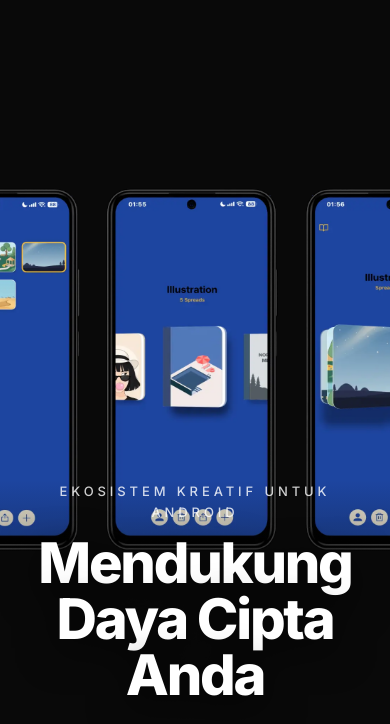
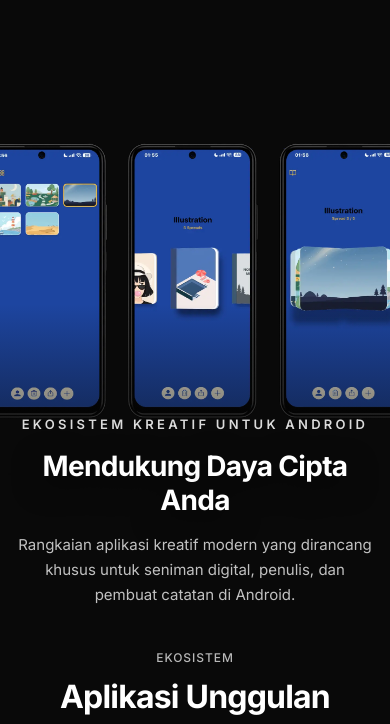
Before and after one commit to standalone-studio/standalone-studio.github.io, a plain HTML site: page index.html in a window 390 px wide. Shown: the part 72-796 px from the top of the page. Drawn offline with nearby package versions, Linux system fonts and the light colour scheme.

Commit message:
new update 17

```diff
--- a/css/styles.css
+++ b/css/styles.css
@@ -592,8 +592,9 @@ input {
   right: 50%;
   margin-left: -50vw;
   margin-right: -50vw;
-  height: 100vh;
-  min-height: 800px;
+  height: 85vh;
+  min-height: 620px;
+  max-height: 820px;
   background-image: url('../assets/images/header.webp');
   background-size: cover;
   background-position: center bottom;
@@ -614,8 +615,8 @@ input {
   background: linear-gradient(
     to bottom,
     rgba(9, 9, 9, 0) 0%,
-    rgba(9, 9, 9, 0) 60%,
-    rgba(9, 9, 9, 0.9) 90%,
+    rgba(9, 9, 9, 0) 50%,
+    rgba(9, 9, 9, 0.85) 85%,
     rgba(9, 9, 9, 1) 100%
   );
   z-index: 1;
@@ -625,52 +626,61 @@ input {
   position: relative;
   z-index: 2;
   text-align: center;
-  max-width: 1000px;
-  padding: 0 24px 30px; /* Even closer to the bottom to clear the phones */
+  max-width: 820px;
+  margin: 0 auto;
+  padding: 0 24px 42px;
 }
 
 .hero-header-content .label {
   color: #FFFFFF;
-  opacity: 0.8;
-  margin-bottom: 12px;
+  opacity: 0.85;
+  margin-bottom: 14px;
   display: block;
   font-size: 0.8125rem;
-  letter-spacing: 0.3em;
-  font-weight: 500;
+  letter-spacing: 0.25em;
+  font-weight: 600;
   text-transform: uppercase;
 }
 
 .hero-header-content .heading-xl {
   margin-bottom: 16px;
-  font-size: clamp(3.5rem, 8vw, 5.5rem);
-  line-height: 1;
-  letter-spacing: -0.04em;
-  font-weight: 800;
-  white-space: nowrap;
-  text-shadow: 0 10px 40px rgba(0, 0, 0, 0.8); /* Stronger shadow for legibility */
+  font-size: clamp(2.25rem, 4.5vw, 3.375rem);
+  line-height: 1.18;
+  letter-spacing: -0.025em;
+  font-weight: 700;
+  white-space: normal;
+  text-shadow: 0 8px 30px rgba(0, 0, 0, 0.7);
 }
 
 .hero-header-content .body-lg {
-  max-width: 700px;
+  max-width: 620px;
   margin: 0 auto;
-  color: rgba(255, 255, 255, 0.7);
-  font-size: 1.125rem;
-  line-height: 1.5;
+  color: rgba(255, 255, 255, 0.75);
+  font-size: 1.0625rem;
+  line-height: 1.65;
   font-weight: 400;
 }
 
 @media (max-width: 1024px) {
   .hero-header-content .heading-xl {
-    white-space: normal; /* Allow wrap on smaller screens to avoid overflow */
+    font-size: clamp(2rem, 5vw, 2.75rem);
   }
 }
 
 @media (max-width: 768px) {
   .hero-header {
-    height: 70vh;
+    height: 72vh;
+    min-height: 500px;
   }
   .hero-header-content {
-    padding-bottom: 0;
+    padding: 0 20px 28px;
+  }
+  .hero-header-content .heading-xl {
+    font-size: clamp(1.75rem, 6vw, 2.25rem);
+    line-height: 1.22;
+  }
+  .hero-header-content .body-lg {
+    font-size: 0.9375rem;
   }
 }
 
```
